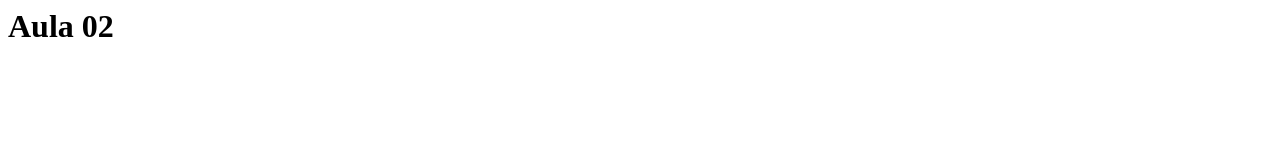
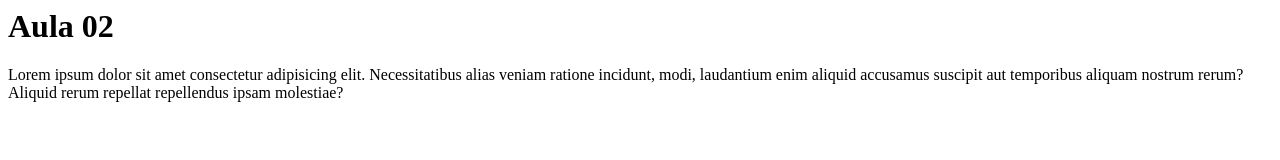
Before and after one commit to beatrizbarros095/BeaBarros, a plain HTML site: page index.html in a window 1280 px wide. Drawn offline with Linux system fonts and the light colour scheme.

Commit message:
Update index.html

```diff
--- a/index.html
+++ b/index.html
@@ -1,3 +1,4 @@
+<html lang="en">
 <head>
     <meta charset="UTF-8">
     <meta name="viewport" content="width=device-width, initial-scale=1.0">
@@ -6,5 +7,11 @@
 <body>
     <h1> Aula 02 </h1>
 
+    <p> Lorem ipsum dolor sit amet consectetur adipisicing elit. Necessitatibus alias veniam ratione incidunt,
+         modi, laudantium enim aliquid accusamus suscipit
+        aut temporibus aliquam nostrum rerum? Aliquid rerum repellat repellendus ipsam molestiae? </p>
+
+
+
 </body>
 </html>
```
